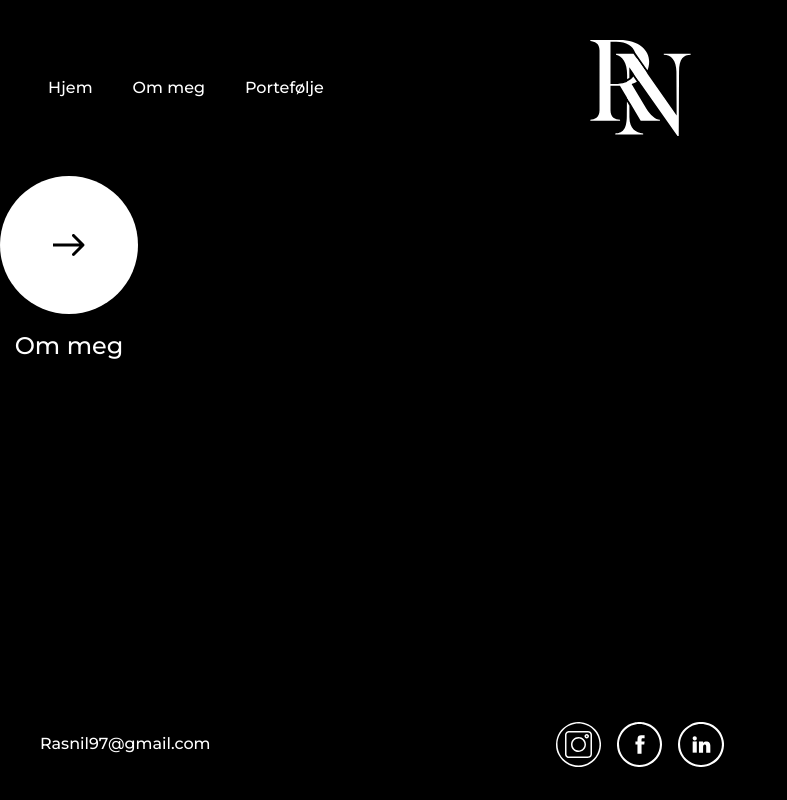
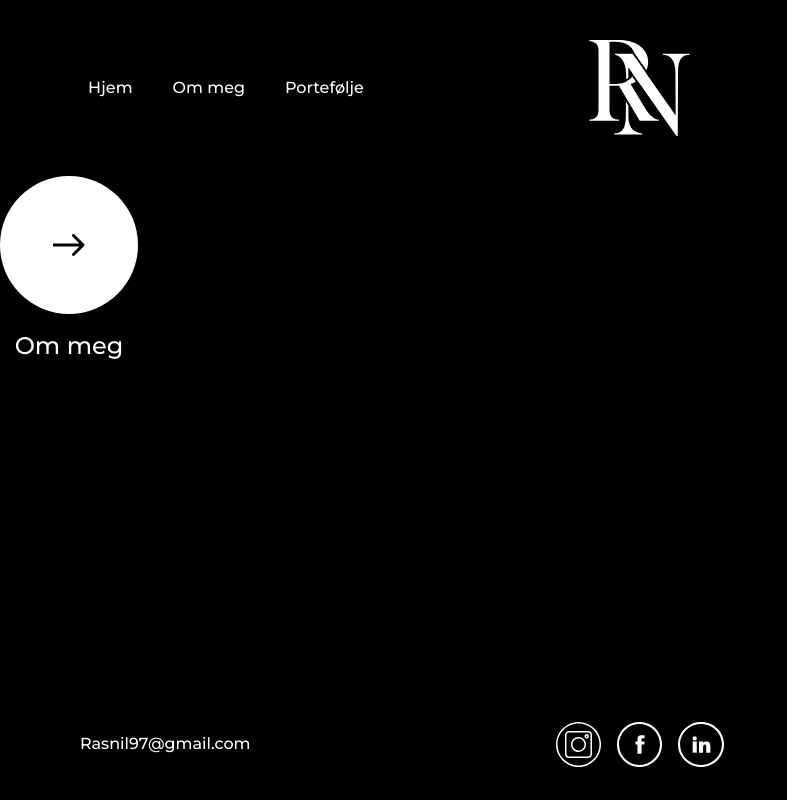
Before and after one commit to MathiasGuGu/portfolio-rasmus, a SvelteKit app: page / in a window 1280 px wide. Shown: the whole page, without its empty margins (0-787 px from the left). Built offline with nearby package versions, Linux system fonts and the light colour scheme; a web font is replaced by a local one.

Commit message:
make portfolio page responsive

```diff
--- a/src/lib/components/Footer.svelte
+++ b/src/lib/components/Footer.svelte
@@ -1,4 +1,4 @@
-<footer class="z-[900] absolute bottom-0 flex flex-col sm:flex-row justify-between md:grid md:grid-cols-3 items-center py-6 w-full">
+<footer class="z-[900] absolute bottom-0 flex flex-col sm:flex-row justify-between md:grid md:grid-cols-3 items-center py-6 w-full max-w-[1200px] left-1/2 -translate-x-1/2">
     <a class="p-5 lg:pl-10 hover:opacity-50 transition-all" href="mailto:Rasnil97@gmail.com">Rasnil97@gmail.com</a>
     <div class="justify-self-center flex items-center gap-4 sm:mr-5 md:mr-0">
         <a class="transition-all hover:opacity-50" href="">
--- a/src/lib/components/Header.svelte
+++ b/src/lib/components/Header.svelte
@@ -13,7 +13,7 @@ function hideMenu() {
 }
 </script>
 
-<header class="flex justify-between md:items-center lg:grid lg:grid-cols-3 lg:py-5 lg:px-7">
+<header class="flex justify-between md:items-center lg:grid lg:grid-cols-3 lg:py-5 lg:px-7 max-w-[1200px] m-auto">
         <button id="menu-btn" class="p-5 md:hidden" on:click={showMenu}>
             <svg width="24" height="24" viewBox="0 0 24 24" fill="none" xmlns="http://www.w3.org/2000/svg">
                 <path d="M3 6H21M3 12H21M3 18H21" stroke="white" stroke-width="2" stroke-linecap="round" stroke-linejoin="round"/>
--- a/src/routes/portefølje/+page.svelte
+++ b/src/routes/portefølje/+page.svelte
@@ -3,14 +3,14 @@
 
 </script>
 
-<div class="p-5 grid gap-10 sm:grid-cols-2 md:grid-cols-1">
+<div class="p-5 lg:p-10 grid gap-10 sm:grid-cols-2 md:grid-cols-1 max-w-[1200px] m-auto">
 {#each data.summaries as {title, subtitle, slug, cover}, i}
 
 <div class="items-center md:grid md:grid-cols-2">
 <figure class="opacity-50 hidden md:block text-8xl {(i + 1) % 2 === 0 ? "order-2 text-right" : "order-1"}">
    {i+1}
 </figure>
-<a class="{(i + 1) % 2 === 0 ? "order-1" : "order-2"}" href="/portefølje/{slug}">
+<a class="{(i + 1) % 2 === 0 ? "order-1" : "order-2"} hover:opacity-50 transition-all" href="/portefølje/{slug}">
     <h2 class="text-2xl font-bold whitespace-nowrap">{title}</h2>
     <h3 class="mb-4">{subtitle}</h3>
     <img class="aspect-square object-cover w-full" src={cover} alt="{title} - {subtitle}">
```
